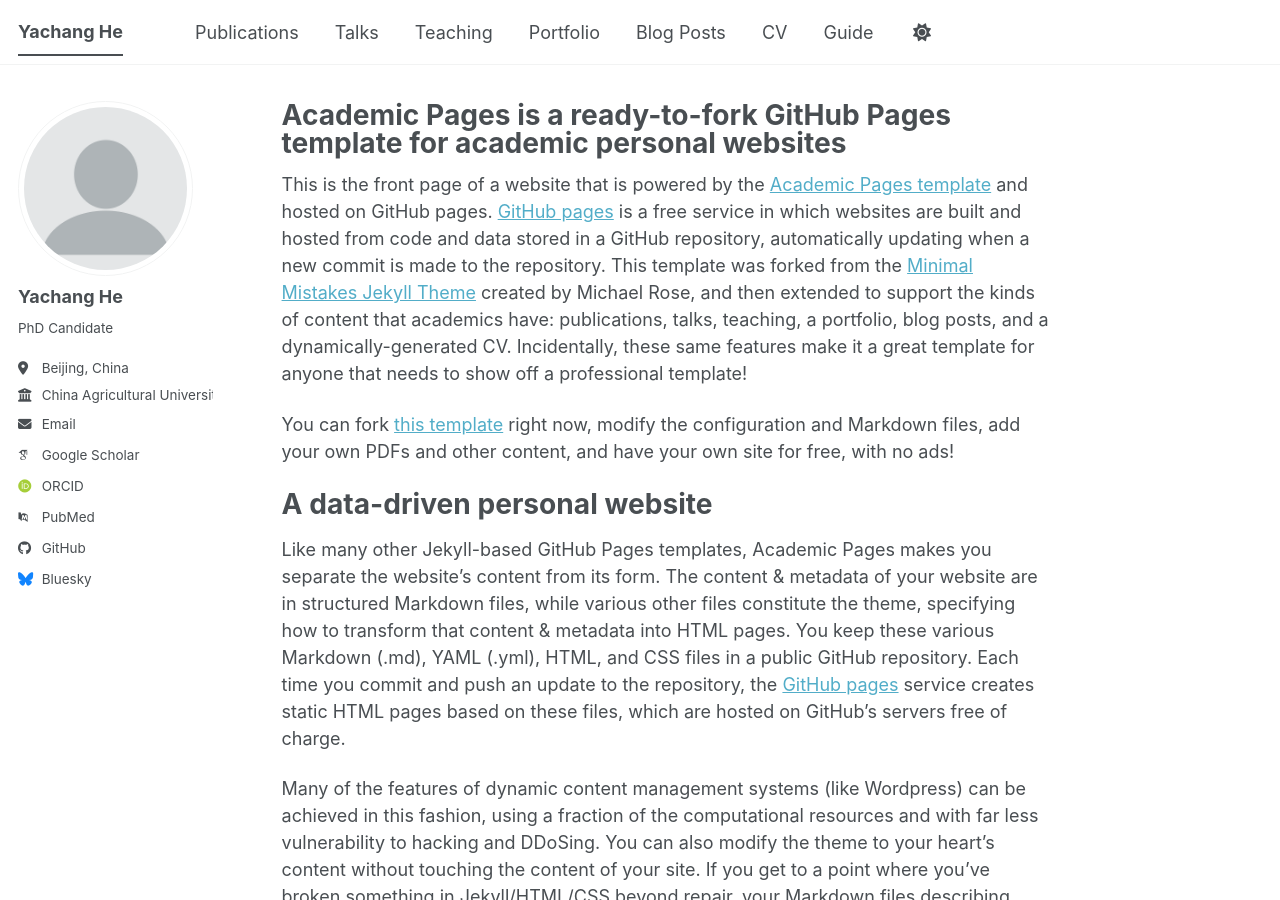
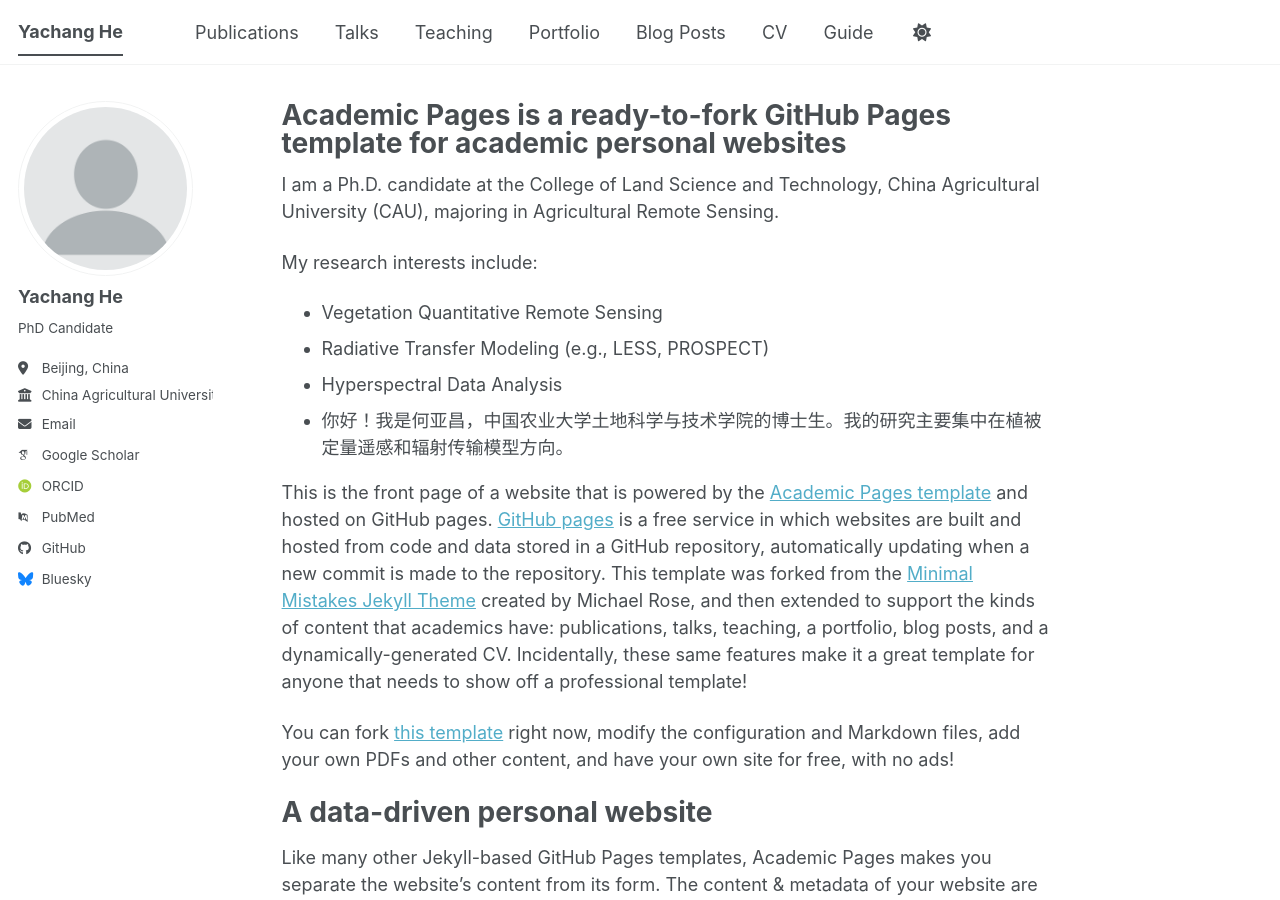
Before and after one commit to YachangHe/yachanghe.github.io, a Jekyll site: the page built from _pages/about.md, in a window 1280 px wide and 900 px high. Built offline with Jekyll 4.4.1, drawn with Linux system fonts in a browser that asks for light colours; some web fonts are replaced; a script bundle is joined from its source files by our own code; library files that are not in the unit come from our copies.

Commit message:
Update about.md

```diff
--- a/_pages/about.md
+++ b/_pages/about.md
@@ -6,6 +6,15 @@ redirect_from:
   - /about/
   - /about.html
 ---
+
+I am a Ph.D. candidate at the College of Land Science and Technology, China Agricultural University (CAU), majoring in Agricultural Remote Sensing.
+
+My research interests include:
+* Vegetation Quantitative Remote Sensing
+* Radiative Transfer Modeling (e.g., LESS, PROSPECT)
+* Hyperspectral Data Analysis
+*
+你好！我是何亚昌，中国农业大学土地科学与技术学院的博士生。我的研究主要集中在植被定量遥感和辐射传输模型方向。
 
 This is the front page of a website that is powered by the [Academic Pages template](https://github.com/academicpages/academicpages.github.io) and hosted on GitHub pages. [GitHub pages](https://pages.github.com) is a free service in which websites are built and hosted from code and data stored in a GitHub repository, automatically updating when a new commit is made to the repository. This template was forked from the [Minimal Mistakes Jekyll Theme](https://mmistakes.github.io/minimal-mistakes/) created by Michael Rose, and then extended to support the kinds of content that academics have: publications, talks, teaching, a portfolio, blog posts, and a dynamically-generated CV. Incidentally, these same features make it a great template for anyone that needs to show off a professional template!
 
```
